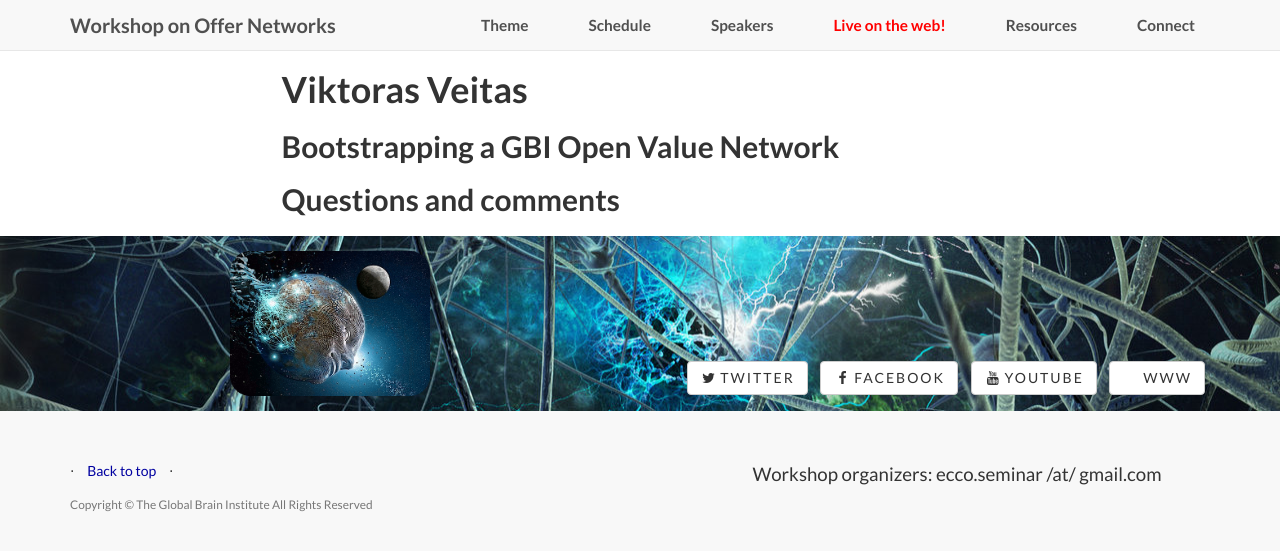
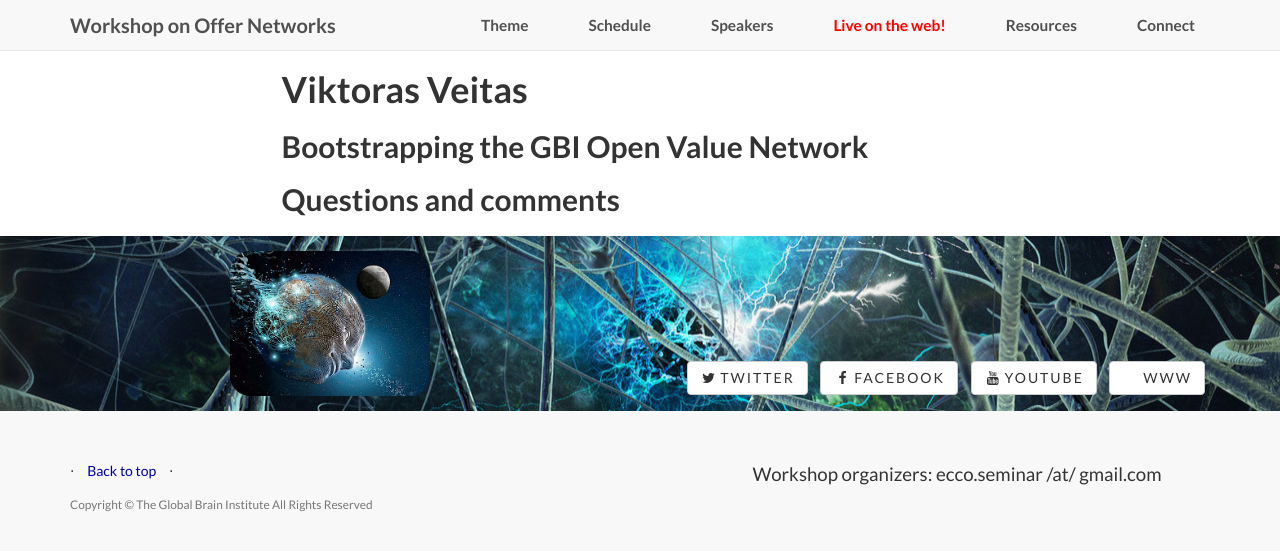
Before and after one commit to globalbraininstitute/onet, a Jekyll site: the page built from speakers/vveitas.markdown, in a window 1280 px wide. Shown: the top 551 px of the page. Built offline with Jekyll 4.4.1, drawn with Linux system fonts in a browser that asks for light colours; nearby versions of some CDN libraries; library files that are not in the unit come from our copies; comment, search, counter and statistics services are not loaded.

Commit message:
changed a to the in vveitas talk title

```diff
--- a/_posts/2015-04-15-vveitas.markdown
+++ b/_posts/2015-04-15-vveitas.markdown
@@ -6,5 +6,5 @@
 link: speakers/vveitas
 category: Speakers
 description: |
- <p class="lead"><a href="speakers/vveitas">Bootstrapping a GBI Open Value Network</a></p>
+ <p class="lead"><a href="speakers/vveitas">Bootstrapping the GBI Open Value Network</a></p>
 ---
--- a/speakers/vveitas.markdown
+++ b/speakers/vveitas.markdown
@@ -8,6 +8,6 @@
 
 ---
 
-## Bootstrapping a GBI Open Value Network
+## Bootstrapping the GBI Open Value Network
 
 ## Questions and comments
```
